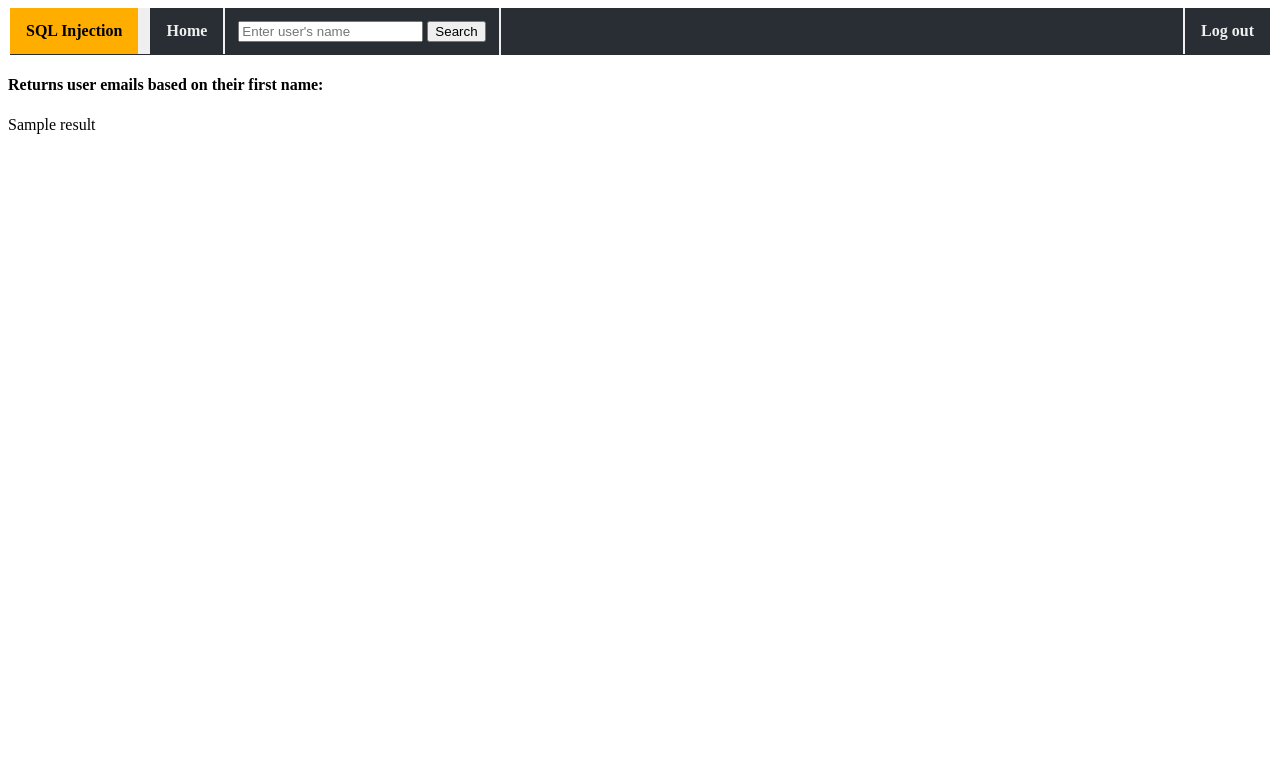
After one commit to Charashenko/bpc-bds-3, a Django app: template src/web/templates/sqlInjection.html in a window 1280 px wide. The commit adds this page. Shown: the top 783 px of the page. Run offline with Django 3.2, Linux system fonts and the light colour scheme; the template is opened without the code that fills it: most values are stand-ins (such as "Sample title", 1, 10 or a date in 2020).

Commit message:
added sql injection site and functionality, plus small UI changes

```diff
--- a/src/web/static/style.css
+++ b/src/web/static/style.css
@@ -46,7 +46,7 @@ ul.topbar li a:hover:not(.info) {
 }
 
 table {
-    border: 10px solid #292e34;
+    border: 1px solid #292e34;
 }
 
 tr:nth-child(even) {
--- a/src/web/templates/entityedit.html
+++ b/src/web/templates/entityedit.html
@@ -10,7 +10,6 @@
             <li><a class = "info">Editing user</a></li>
             <li><a href = "/">Home</a></li>
             <li><a href = "/detailed">User management</a></li>
-            <li><a href = "#passwordchange">Change password</a></li>
             <li><a href = "/logout">Log out</a></li>
         </ul><br>
         <div width=100%>
--- a/src/web/templates/home.html
+++ b/src/web/templates/home.html
@@ -1,6 +1,7 @@
 <html>
     <head>
         {% load static %}
+        {% load editTags %}
         <title>BDS Application</title>
         <link rel="stylesheet" href="{% static 'style.css' %}"/>
     </head>
@@ -9,7 +10,7 @@
             <li><a class = "info">Welcome, {{person.Name}}</a></li>
             <li><a href = "/detailed">User management</a></li>
             <li><a href = "/{{person.Id}}/editEntity">Edit</a></li>
-            <li><a style="cursor: pointer;" onclick="newPasswd()">Change your password</a></li>
+            <li><a href = "/sqlInjection">SQL Injection</a></li>
             <li><a href = "/logout">Log out</a></li>
         </ul><br>
 
--- /dev/null
+++ b/src/web/templates/sqlInjection.html
@@ -0,0 +1,23 @@
+<html>
+    <head>
+        {% load static %}
+        {% load editTags %}
+        <title>BDS Application</title>
+        <link rel="stylesheet" href="{% static 'style.css' %}"/>
+    </head>
+    <body>
+        <ul class = "topbar">
+            <li><a class = "info">SQL Injection</a></li>
+            <li><a href = "/">Home</a></li>
+            <li>
+                <form method="POST" style="margin: 13px;">{% csrf_token %}
+                    <input type="search" name="query" placeholder="Enter user's name">
+                    <input type="submit" name="submit" value="Search">
+                </form>
+            </li>
+            <li><a href = "/logout">Log out</a></li>
+        </ul>
+        <h4>Returns user emails based on their first name:</h4>
+        <p>{{result}}</p>
+    </body>
+</html>
--- a/src/web/templatetags/editTags.py
+++ b/src/web/templatetags/editTags.py
@@ -1,4 +1,6 @@
 from django import template
+from ..models import Person
+from .. import utils
 
 register = template.Library()
 
--- a/src/web/urls.py
+++ b/src/web/urls.py
@@ -9,5 +9,6 @@ urlpatterns = [
     path('detailed', views.detailed, name='detailed'),
     path('deleteEntity', views.deleteEntity, name='deleteEntity'),
     path('<int:person_id>/editEntity', views.editEntity, name='editEntity'),
-    path('createEntity', views.createEntity, name='createEntity')
+    path('createEntity', views.createEntity, name='createEntity'),
+    path('sqlInjection', views.sqlInjection, name='sqlInjection')
 ]
```
Also changed, not shown: src/web/templates/login.html (+12 -3 lines), src/web/views.py (+17 -10 lines), 2 other files.
